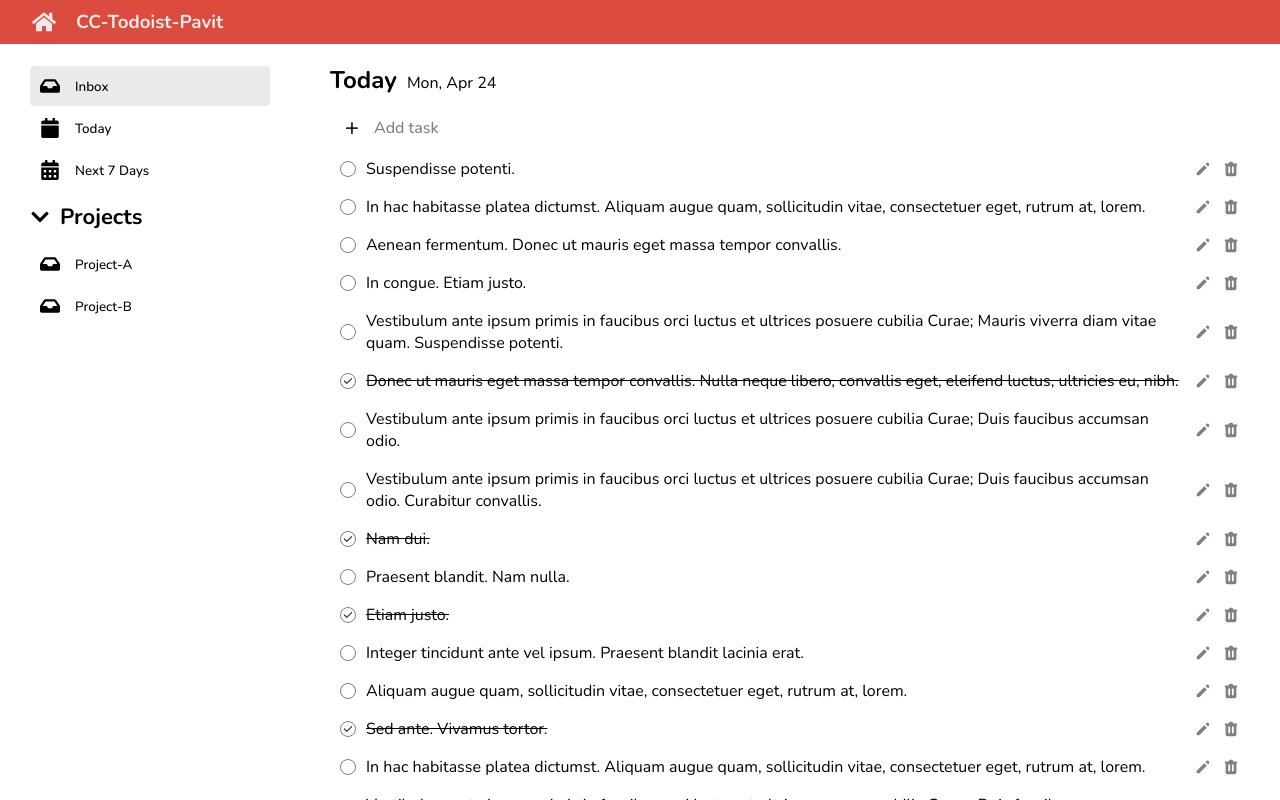
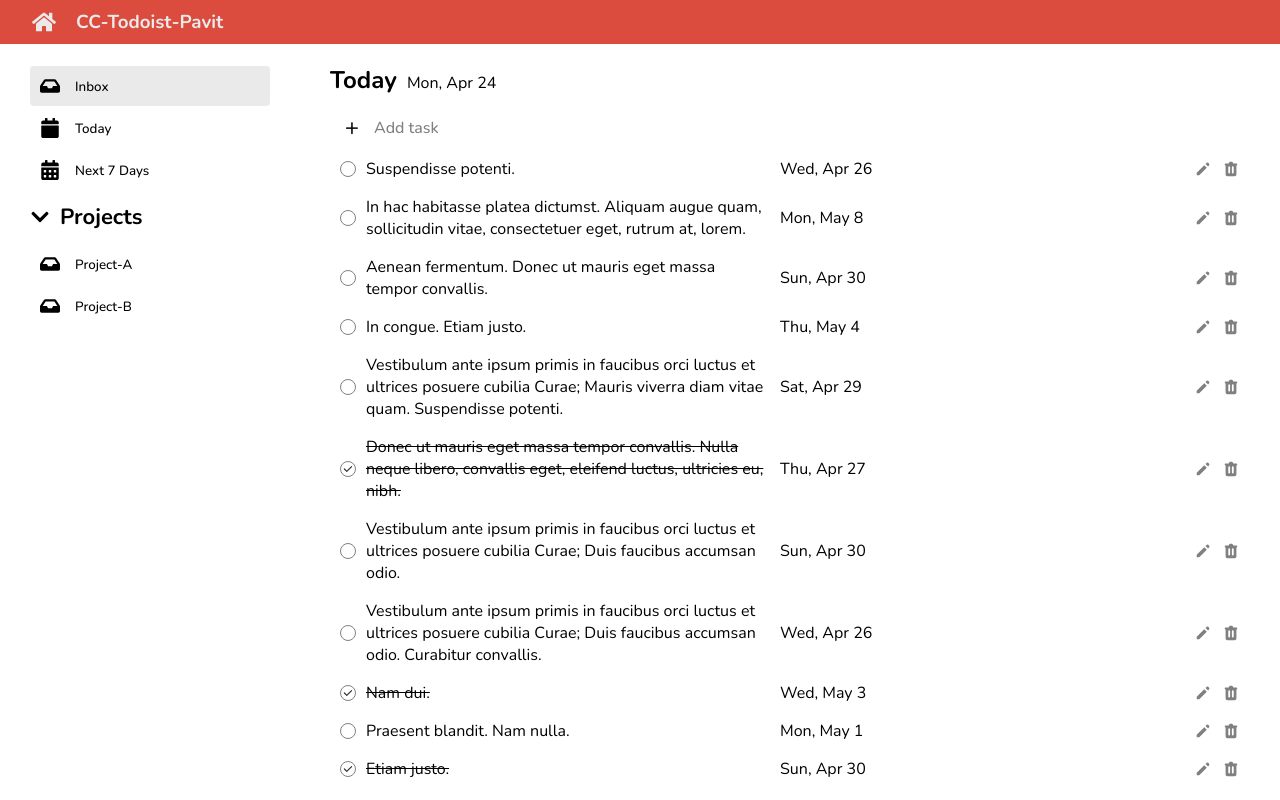
Before and after one commit to pavitpim40/CC14-Todolist, a React (Create React App) app: page / in a window 1280 px wide. Built offline with nearby package versions, Linux system fonts and the light colour scheme.

Commit message:
finish:Util Date function

```diff
--- a/src/components/Todo/TodoForm.jsx
+++ b/src/components/Todo/TodoForm.jsx
@@ -8,7 +8,7 @@
     onSetIsShowForm : PropTypes.func.isRequired,
     onAddTodo : PropTypes.func,
     onEditTodo : PropTypes.func,
-    todo :  PropTypes.oneOfType([PropTypes.object,undefined]) // undefined , {id : number | string , task : string, status : bool, due_date:string}
+    todo :  PropTypes.oneOfType([PropTypes.object]) // undefined , {id : number | string , task : string, status : bool, due_date:string}
 }
 
 // TodoForm => call in 2 Mode
--- a/src/components/Todo/TodoHeader.jsx
+++ b/src/components/Todo/TodoHeader.jsx
@@ -1,4 +1,5 @@
 import styles from './TodoHeader.module.scss';
+import {getFormattedDate} from '../../utils/DateUtils'
 
 // export function TodoHeader(props) {
 //     const now = new Date();
@@ -15,14 +16,12 @@
 // }
 
 export function TodoHeader({title}) {
-    const now = new Date();
-    const options = { weekday: 'short', month: 'short', day: 'numeric' };
-    // console.log(now.toLocaleDateString('en-US',options))
+
 
     return (
         <div className={styles.header}>
             <h1>{title}</h1>
-            <p>{now.toLocaleDateString('en-US', options)}</p>
+            <p>{getFormattedDate(Date.now())}</p>
         </div>
     );
 }
--- a/src/components/Todo/TodoItem.jsx
+++ b/src/components/Todo/TodoItem.jsx
@@ -2,6 +2,7 @@
 import { useState } from 'react';
 import { HiCheck, HiPencil, HiTrash } from 'react-icons/hi';
 import { TodoForm } from './TodoForm';
+import { getFormattedDate } from '../../utils/DateUtils';
 
 //todoSchema :  {id:1, task: asdadsasdas, status : false, due_date : 2002-04-20}
 export function TodoItem({ todo, onEditTodo, onDeleteTodo }) {
@@ -40,7 +41,7 @@
                         <HiCheck className={checkboxStyle} />
                     </div>
                     <p className={taskStyle}>{todo.task}</p>
-
+                    <p>{getFormattedDate(todo.due_date)}</p>
                     <div className={styles.edit__icon} onClick={handleOpenEditMode}>
                         <HiPencil />
                     </div>
--- /dev/null
+++ b/src/utils/DateUtils.js
@@ -0,0 +1,9 @@
+// OUTPUT : Wed, Apr 26
+export const getFormattedDate = (dateTime) => {
+    const dayObj = new Date(dateTime);
+    const options = { weekday: 'short', month: 'short', day: 'numeric' };
+
+    let formattedDateStr = dayObj.toLocaleDateString(dayObj, options);
+
+    return formattedDateStr;
+};
```
